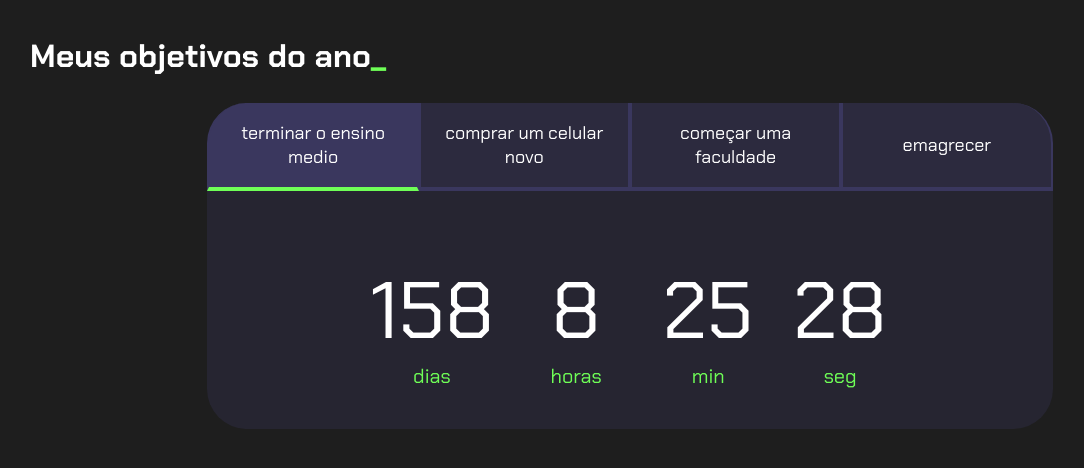
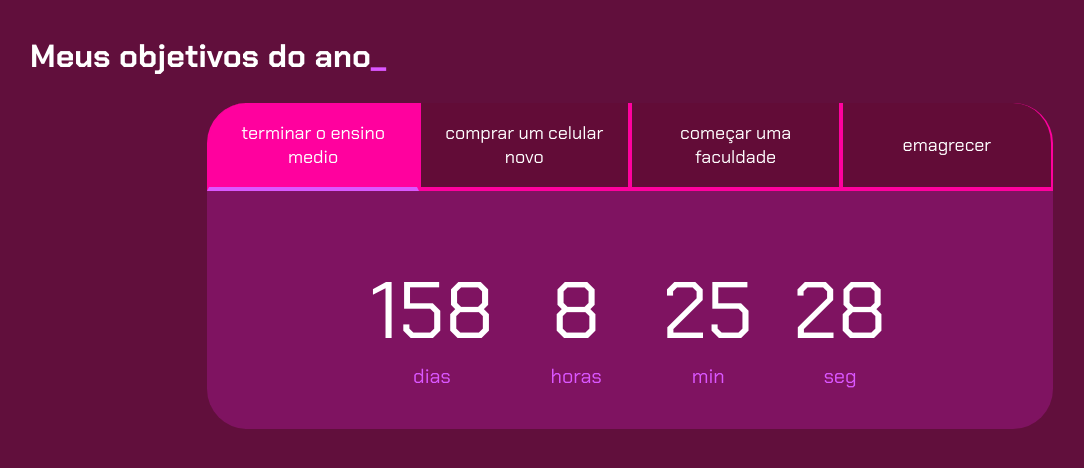
Before and after one commit to isadorademoura/projeto-de-vida, a plain HTML site: page index.html in a window 1280 px wide. Shown: the whole page, without its empty margins (10-1094 px from the left). Drawn offline with Linux system fonts and the light colour scheme.

Commit message:
Add files via upload

```diff
--- a/style.css
+++ b/style.css
@@ -1,12 +1,12 @@
 @import url('https://fonts.googleapis.com/css2?family=Chakra+Petch:wght@400;700&display=swap');
 
 :root {
-    --cor-de-fundo: #1E1E1E;
-    --verde: #6FFF57;
-    --branco: #FFFFFF;
-    --botao-ativo: #3A375E;
-    --botao-inativo: rgba(58, 55, 94, 0.5);
-    --texto-fundo: rgba(58, 55, 94, 0.3);
+    --cor-de-fundo: #610f3c;
+    --verde: #db57ff;
+    --branco: #ffffff;
+    --botao-ativo: #ff019e;
+    --botao-inativo: rgba(100, 10, 46, 0.37);
+    --texto-fundo: rgba(195, 30, 181, 0.3);
 }
 
 body {
```
